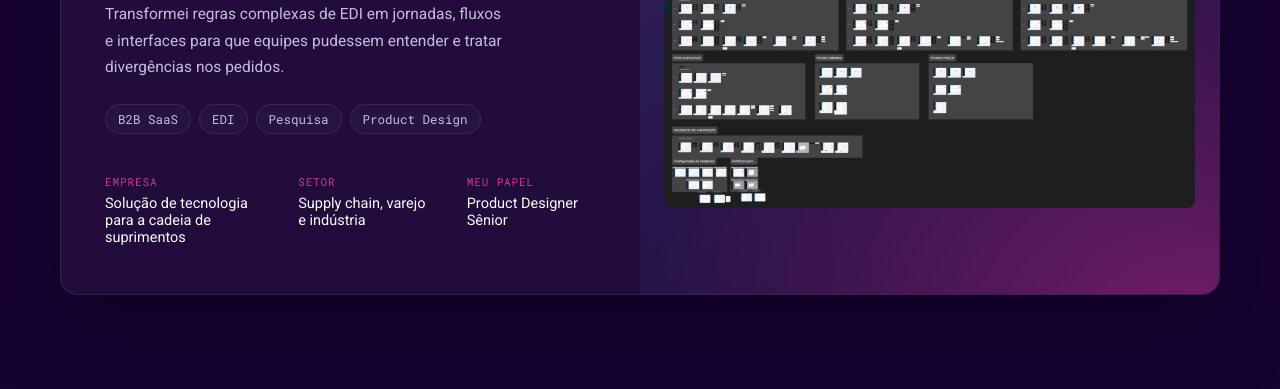
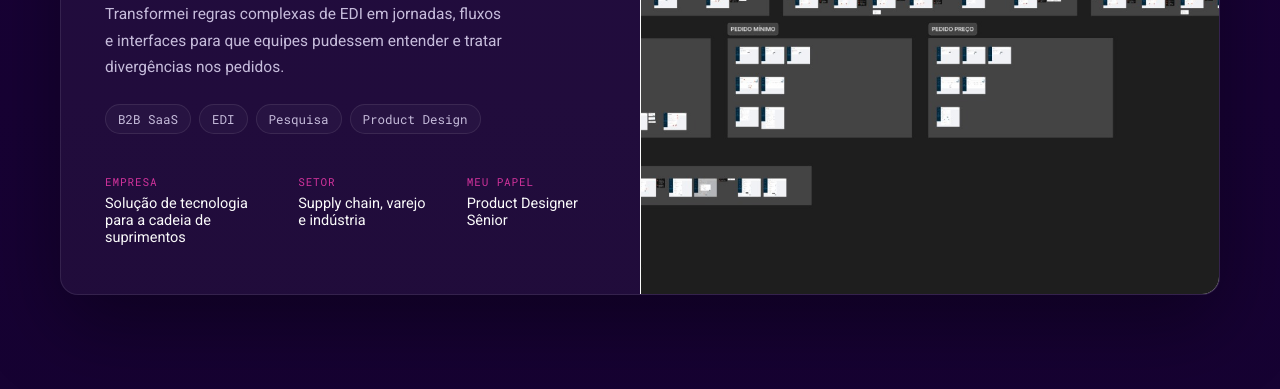
Before and after one commit to luizluckner/new-portfolio, a plain HTML site: page validador.html in a window 1280 px wide. Shown: the part 226-615 px from the top of the page. Drawn offline with Linux system fonts and the light colour scheme; a web font is replaced by a local one.

Commit message:
Preenche a capa do Validador com recorte proporcional

```diff
--- a/estilos/refinamentos.css
+++ b/estilos/refinamentos.css
@@ -30,19 +30,8 @@ main section[id], .case-content [id] { scroll-margin-top: 100px; }
 .validator-art span { color: #d6caea; font-size: .875rem; }
 .validator-art strong { font-family: "Funnel Display", sans-serif; font-size: clamp(1.05rem, 2vw, 1.45rem); }
 .validator-art b { font-weight: 400; color: #65f0ee; }
-.validator-hero-preview {
-  display: grid;
-  place-items: center;
-  min-width: 0;
-  padding: clamp(12px, 2vw, 24px);
-  background: radial-gradient(ellipse at 95% 110%, #721e6a, transparent 72%), linear-gradient(145deg, #31205d, #160831);
-}
-.validator-hero-preview img {
-  display: block;
-  width: 100%;
-  height: auto;
-  border-radius: 8px;
-}
+.validator-hero-preview { position: relative; }
+.validator-hero-preview img { position: absolute; inset: 0; }
 .validator-hero-preview:focus-visible { outline-offset: -4px; }
 .case-role { margin-bottom: 44px; padding: 2px 0 2px 20px; border-inline-start: 2px solid #cc479b; }
 .case-role h2:first-child { margin-top: 0; }
--- a/validador.html
+++ b/validador.html
@@ -33,7 +33,7 @@
       <div class="tags"><span class="tag">B2B SaaS</span><span class="tag">EDI</span><span class="tag">Pesquisa</span><span class="tag">Product Design</span></div>
       <div class="meta-grid"><div class="meta-item"><div class="label">Empresa</div><div class="value">Solução de tecnologia para a cadeia de suprimentos</div></div><div class="meta-item"><div class="label">Setor</div><div class="value">Supply chain, varejo e indústria</div></div><div class="meta-item"><div class="label">Meu papel</div><div class="value">Product Designer Sênior</div></div></div>
     </div>
-    <a class="validator-hero-preview" href="./image/validador-fluxos.jpeg" target="_blank" rel="noopener noreferrer" aria-label="Ampliar visão geral dos fluxos de validação">
+    <a class="case-hero-image validator-hero-preview" href="./image/validador-fluxos.jpeg" target="_blank" rel="noopener noreferrer" aria-label="Ampliar visão geral dos fluxos de validação">
       <img src="./image/validador-fluxos.jpeg" width="1600" height="681" alt="Mapa de telas agrupadas por tipo de validação de pedidos.">
     </a>
   </div>
```
